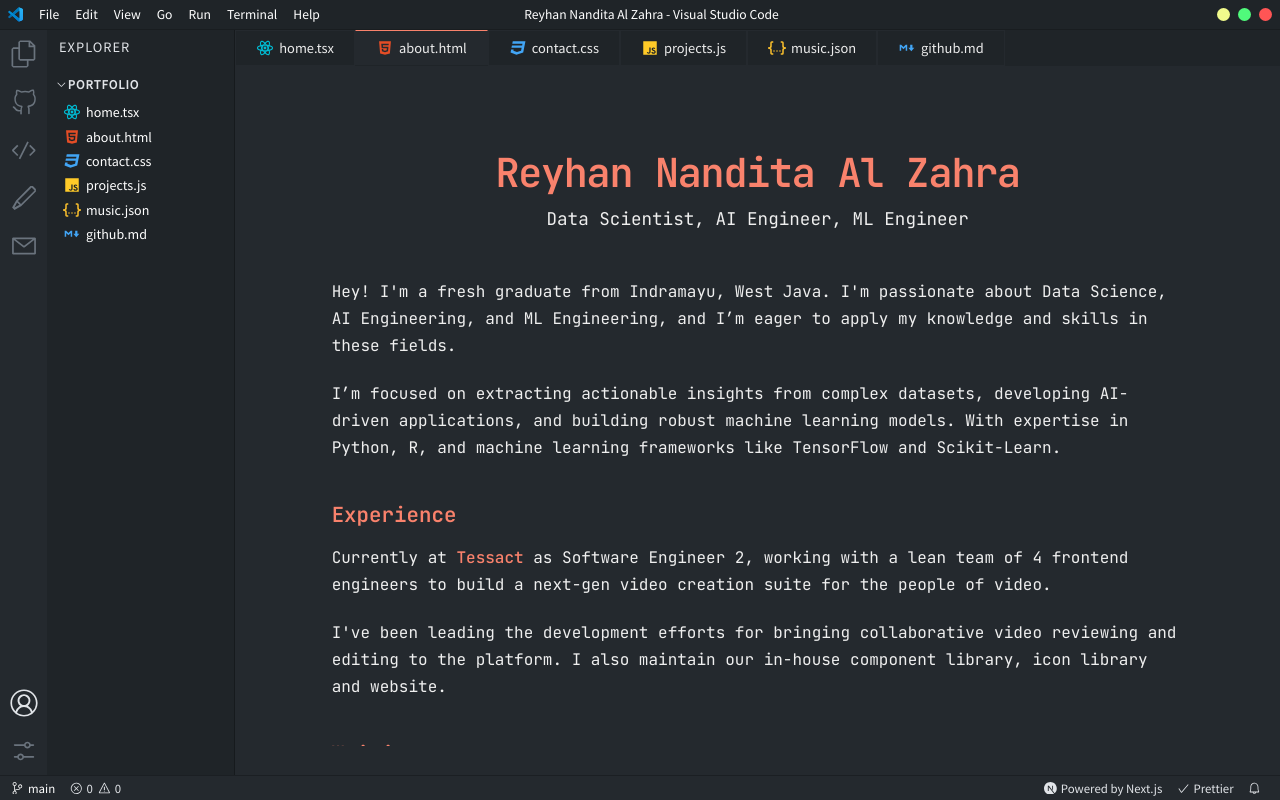
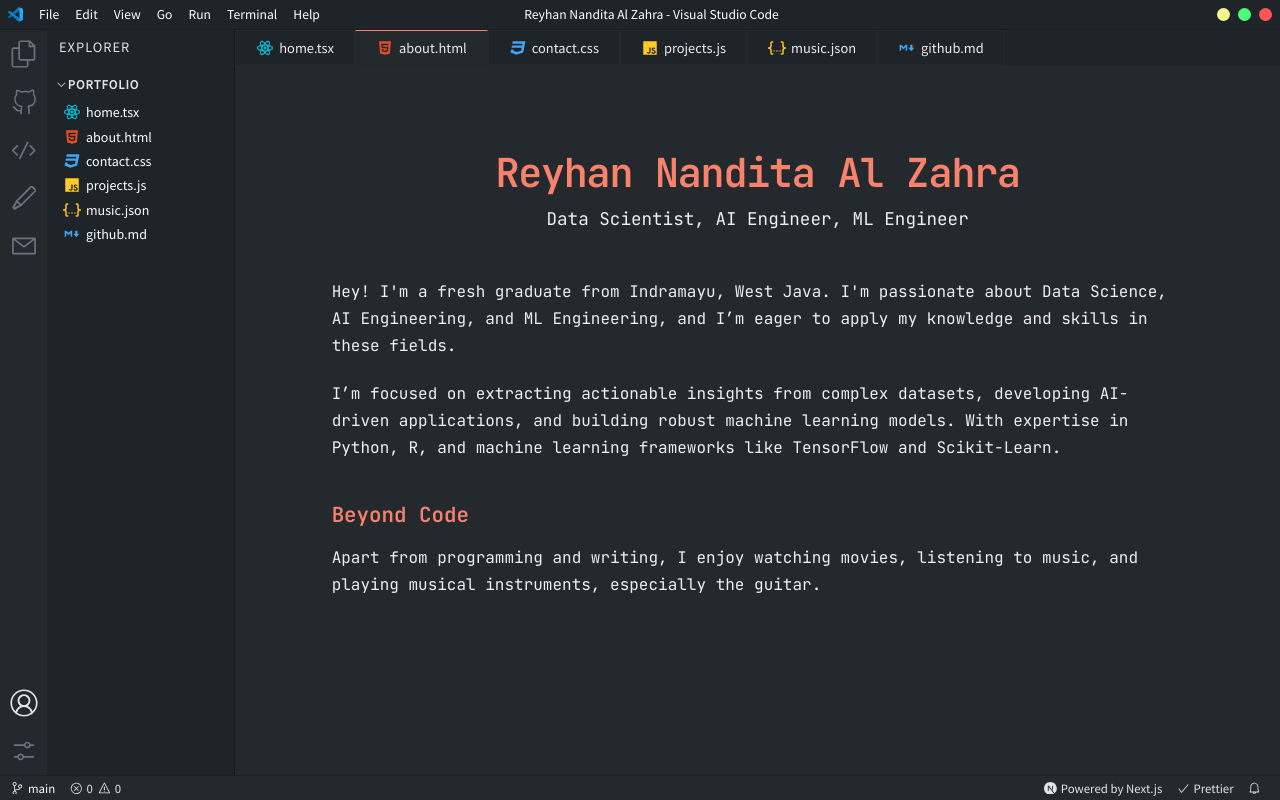
Before and after one commit to alzahrareyhan/vscode-portfolio-reyhan, a Next.js app: page /about in a window 1280 px wide. Built offline with nearby package versions, Linux system fonts and the light colour scheme.

Commit message:
chore: add spotify env and fix lint

```diff
--- a/pages/about.tsx
+++ b/pages/about.tsx
@@ -24,32 +24,6 @@ const AboutPage = () => {
             </p>
           </section>
 
-          <section className={styles.section}>
-            <h2 className={styles.sectionTitle}>Experience</h2>
-            <p className={styles.paragraph}>
-              Currently at <span className={styles.highlight}>Tessact</span> as
-              Software Engineer 2, working with a lean team of 4 frontend
-              engineers to build a next-gen video creation suite for the people
-              of video.
-            </p>
-            <p className={styles.paragraph}>
-              I&apos;ve been leading the development efforts for bringing
-              collaborative video reviewing and editing to the platform. I also
-              maintain our in-house component library, icon library and website.
-            </p>
-          </section>
-
-          <section className={styles.section}>
-            <h2 className={styles.sectionTitle}>Writing</h2>
-            <p className={styles.paragraph}>
-              I&apos;ve had the pleasure of writing for some amazing
-              publications like{' '}
-              <span className={styles.highlight}>100ms Blog</span>,{' '}
-              <span className={styles.highlight}>LogRocket Blog</span>,{' '}
-              <span className={styles.highlight}>DEV.to</span> and more as a
-              freelance technical author.
-            </p>
-          </section>
 
           <section className={styles.section}>
             <h2 className={styles.sectionTitle}>Beyond Code</h2>
```
